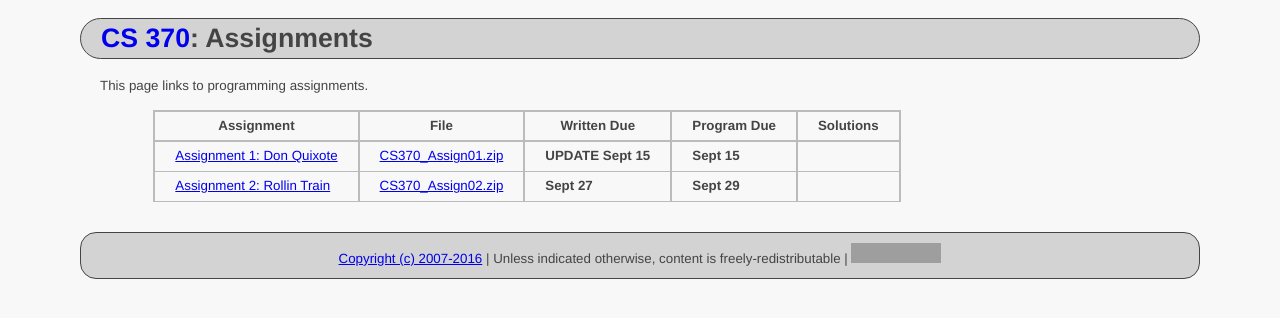
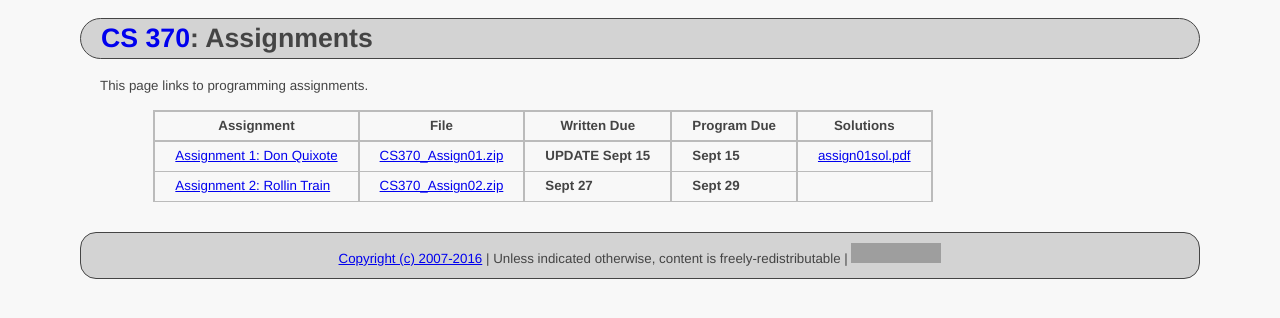
Before and after one commit to ycpcs/cs370-fall2016, a Jekyll site: the page built from assign/index.md, in a window 1280 px wide. Shown: the top 318 px of the page. Built offline with Jekyll 4.4.1, drawn with Linux system fonts in a browser that asks for light colours; grey boxes are pictures that could not be loaded.

Commit message:
update zip
update zip

```diff
--- a/assign/index.md
+++ b/assign/index.md
@@ -7,7 +7,7 @@ This page links to programming assignments.
 
 > Assignment | File | Written Due | Program Due | Solutions |
 > ---------- | ---- | ----------- | ----------- | --------- |
-> [Assignment 1: Don Quixote](assign01.html)       | [CS370_Assign01.zip](src/CS370_Assign01.zip) | **UPDATE** **Sept 15** | **Sept 15** |  |
+> [Assignment 1: Don Quixote](assign01.html)       | [CS370_Assign01.zip](src/CS370_Assign01.zip) | **UPDATE** **Sept 15** | **Sept 15** | [assign01sol.pdf](sol/assign01sol.pdf) |
 > [Assignment 2: Rollin Train](assign02.html)      | [CS370_Assign02.zip](src/CS370_Assign02.zip) | **Sept 27** | **Sept 29** |  |
 
 <!--
```
Also changed, not shown: index.md (+1 -0 lines), 3 other files.
